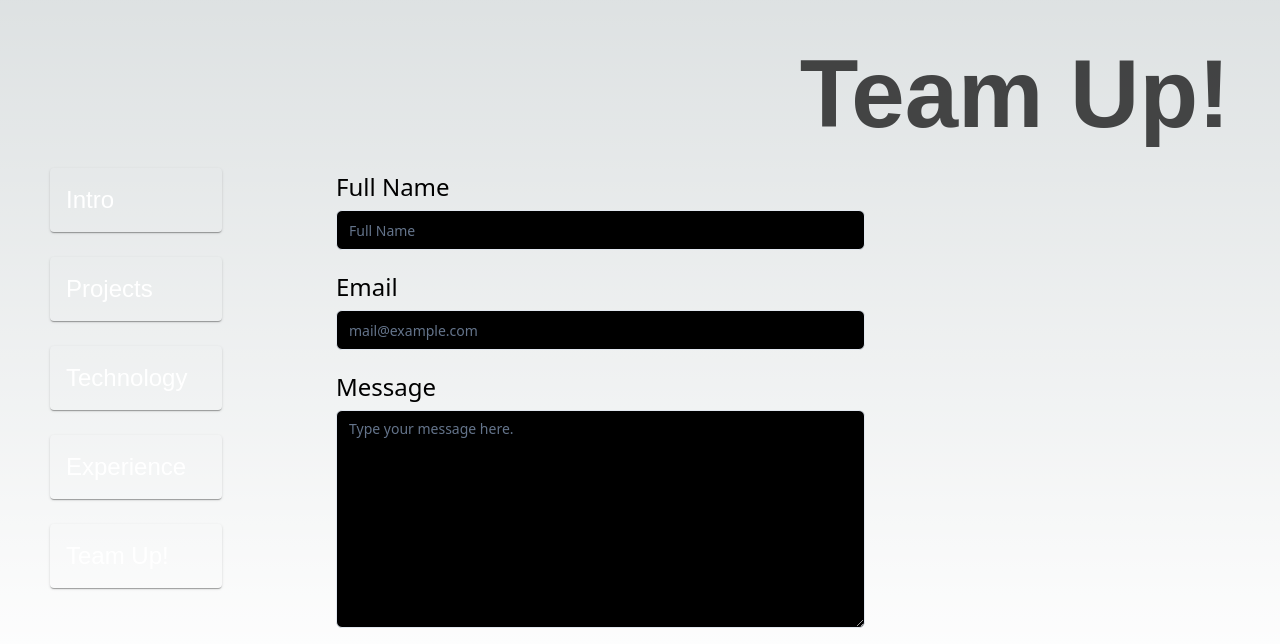
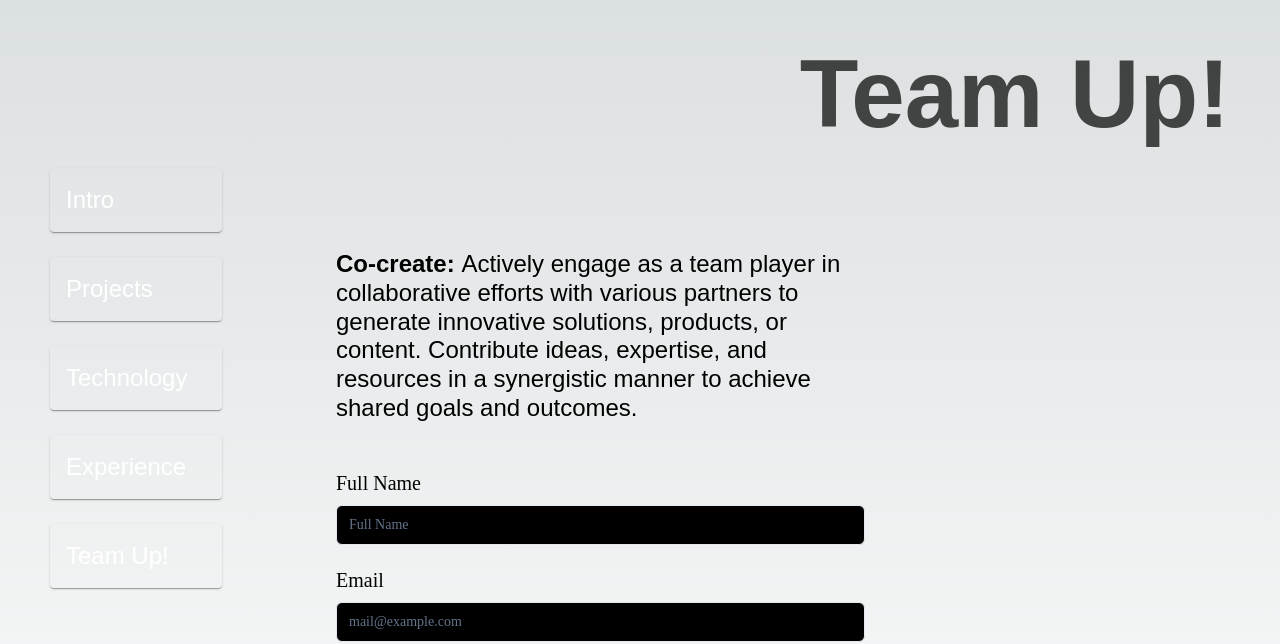
Before and after one commit to balili-melchorjr-developer/portfolio-next, a Next.js app: page /team-up in a window 1280 px wide. Shown: the part 162-806 px from the top of the page. Built offline with nearby package versions, Linux system fonts and the light colour scheme.

Commit message:
Feat: Added Contact Form

```diff
--- a/components/ui/label.jsx
+++ b/components/ui/label.jsx
@@ -1,11 +1,10 @@
 import * as React from "react"
 import * as LabelPrimitive from "@radix-ui/react-label"
 import { cva } from "class-variance-authority";
-
 import { cn } from "@/lib/utils"
 
 const labelVariants = cva(
-  "text-2xl leading-none peer-disabled:cursor-not-allowed peer-disabled:opacity-70 mb-8"
+  "text-xl font-medium leading-none peer-disabled:cursor-not-allowed peer-disabled:opacity-70"
 )
 
 const Label = React.forwardRef(({ className, ...props }, ref) => (
--- a/pages/index.js
+++ b/pages/index.js
@@ -22,7 +22,7 @@ export default function Home({ categories }) {
               I am a dedicated and passionate software developer with a proven track record of delivering high-quality software applications that solve complex problems and drive business value. I am always seeking to expand my knowledge and skills and stay up-to-date with the latest developments in the field to ensure that I am providing the best possible solutions for my clients and users.
             </Typography>
             <Typography variant='h5' sx={{lineHeight: '1.2', marginBottom: '100px'}}>
-              <span sx={{fontWeight: '600'}}>Co-create:</span>Actively engage as a team player in collaborative efforts with various partners to generate innovative solutions, products, or content. Contribute ideas, expertise, and resources in a synergistic manner to achieve shared goals and outcomes.
+              <span style={{fontWeight: '600'}}>Co-create: </span>Actively engage as a team player in collaborative efforts with various partners to generate innovative solutions, products, or content. Contribute ideas, expertise, and resources in a synergistic manner to achieve shared goals and outcomes.
             </Typography>
             <Button variant="outlined">Team Up</Button>
         </Grid>
--- a/pages/team-up/index.js
+++ b/pages/team-up/index.js
@@ -18,10 +18,11 @@ const index = () => {
               Accept: "application/json",
           },
           body: JSON.stringify({
-              access_key: "YOUR_ACCESS_KEY_HERE",
+              access_key: "a5cf367c-b616-4574-b94f-90267af84cf9",
               name: e.target.full_name.value,
               email: e.target.email.value,
               message: e.target.message.value,
+              subject: "Jhun Portfolio New Submission",
           }),
       });
       const result = await response.json();
@@ -37,8 +38,13 @@ const index = () => {
           <Typography variant='h1' sx={{ fontWeight: '700', opacity: '0.7'}}>Team Up!</Typography>
         </Grid>
       </Grid>
-      <Grid container>
+      <Grid container sx={{marginTop: '100px'}}>
         <Grid item xs={12} md={8} sx={{paddingRight:"100px"}}>
+          <Box>
+            <Typography variant='h5' sx={{lineHeight: '1.2', marginBottom: '50px'}}>
+              <span style={{fontWeight: '600'}}>Co-create: </span>Actively engage as a team player in collaborative efforts with various partners to generate innovative solutions, products, or content. Contribute ideas, expertise, and resources in a synergistic manner to achieve shared goals and outcomes.
+            </Typography>
+          </Box>
           <form onSubmit={handleSubmit}>
             <Box sx={{marginBottom: "25px"}}>
                 <Label htmlFor="full_name" sx={{marginBottom: "25px"}}>Full Name</Label>
@@ -50,7 +56,7 @@ const index = () => {
             </Box>
             <Box sx={{marginBottom: "25px"}}>
               <Label htmlFor="message">Message</Label>
-              <Textarea  placeholder="Type your message here." rows="10" required />
+              <Textarea name="message" placeholder="Type your message here." rows="10" required />
             </Box>
             <Button type="submit" variant="outline">Submit Form</Button>
         </form>
--- a/styles/globals.css
+++ b/styles/globals.css
@@ -89,6 +89,7 @@ html,
 body {
   max-width: 100vw;
   overflow-x: hidden;
+  font-family: "Montserrat";
 }
 
 body {
```
